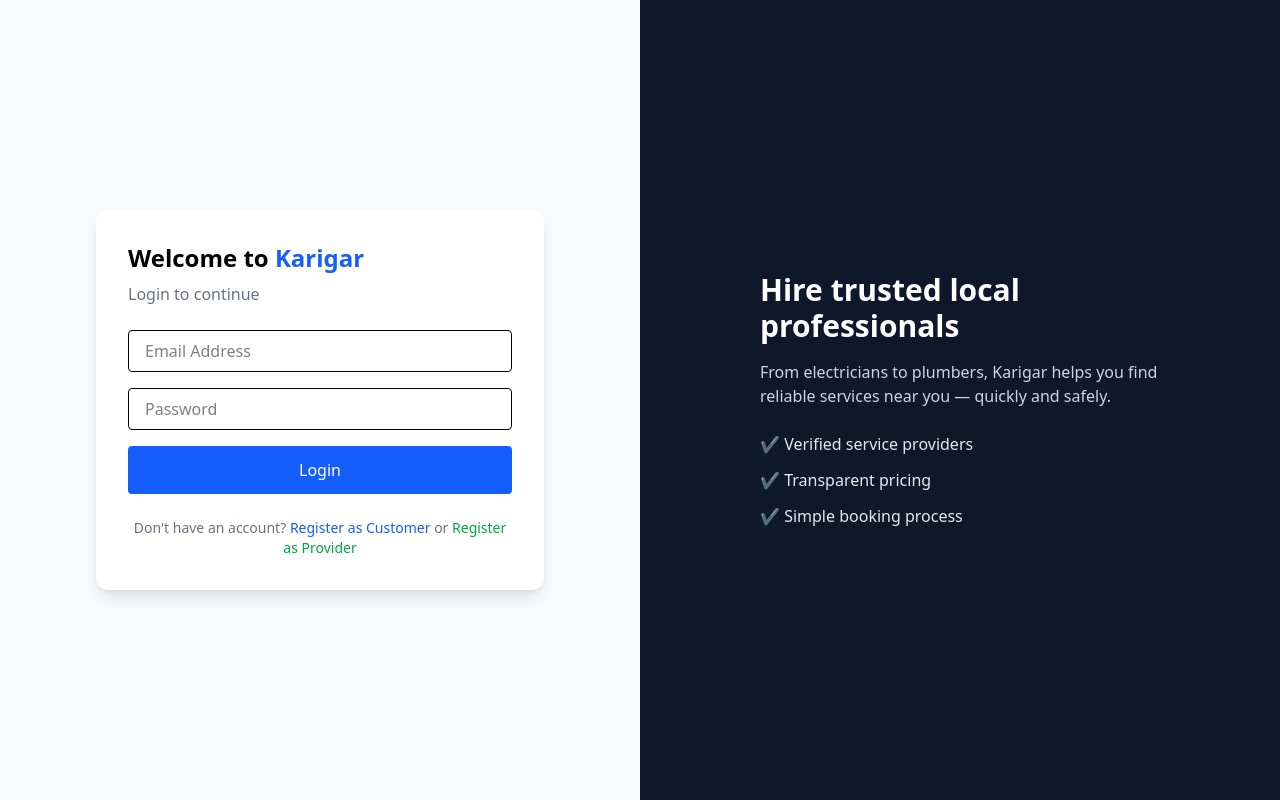
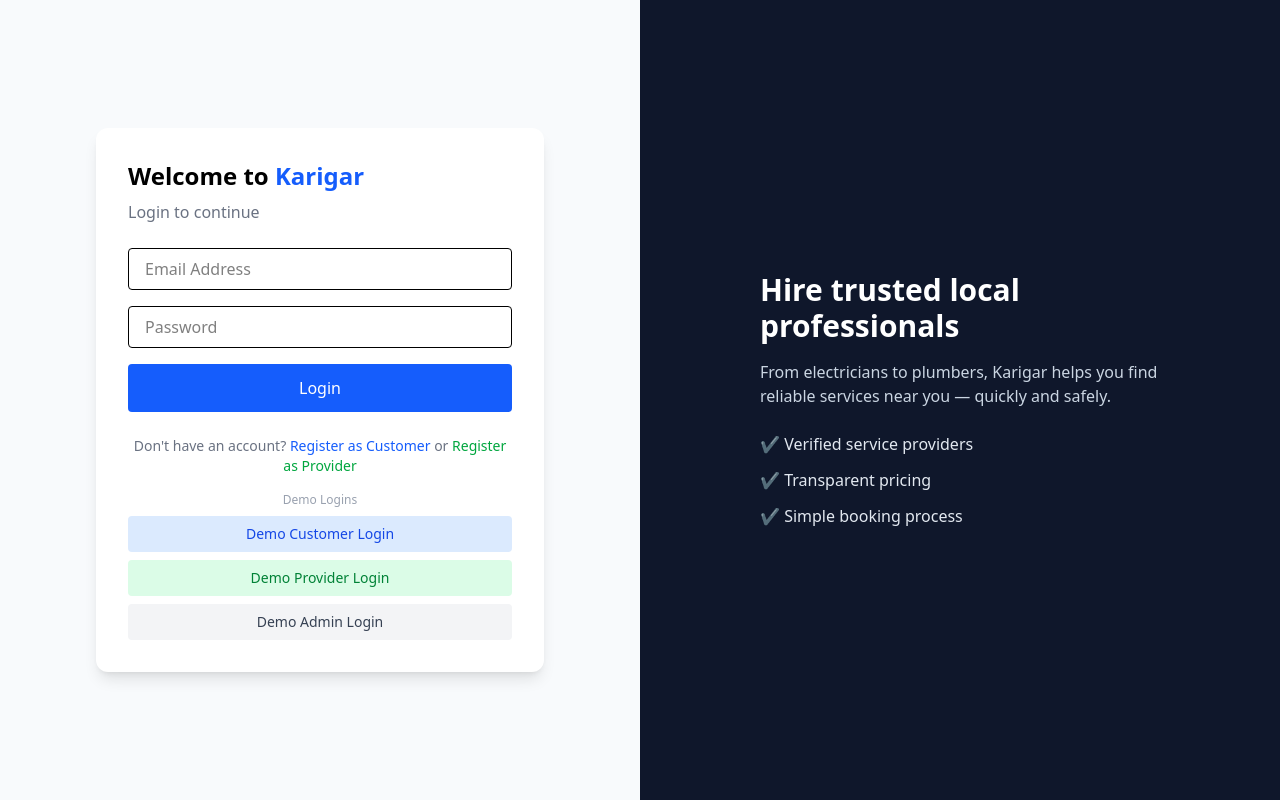
Before and after one commit to Web-Hackathon-2025/boys-unfiltered, a React (Vite) app in the folder frontend/: page /login in a window 1280 px wide. Built offline with nearby package versions, Linux system fonts and the light colour scheme.

Commit message:
Demo users

```diff
--- a/frontend/src/context/AuthContext.jsx
+++ b/frontend/src/context/AuthContext.jsx
@@ -48,8 +48,33 @@ export const AuthProvider = ({ children }) => {
     // Optionally call logout API
   };
 
+  const demoLogin = (role) => {
+    if (role === "provider") {
+      setUser({
+        id: 1,
+        email: "provider@example.com",
+        role: "provider",
+        name: "Muhammad Ali",
+      });
+    } else if (role === "customer") {
+      setUser({
+        id: 101,
+        email: "customer@example.com",
+        role: "customer",
+        name: "Rohan Singh",
+      });
+    } else if (role === "admin") {
+      setUser({
+        id: 999,
+        email: "admin@example.com",
+        role: "admin",
+        name: "Admin User",
+      });
+    }
+  };
+
   return (
-    <AuthContext.Provider value={{ user, login, logout, loading }}>
+    <AuthContext.Provider value={{ user, login, logout, demoLogin, loading }}>
       {children}
     </AuthContext.Provider>
   );
--- a/frontend/src/pages/auth/Login.jsx
+++ b/frontend/src/pages/auth/Login.jsx
@@ -3,7 +3,7 @@ import { useNavigate, Link } from "react-router-dom";
 import { useAuth } from "../../context/AuthContext";
 
 export default function Login() {
-  const { login } = useAuth();
+  const { login, demoLogin } = useAuth();
   const navigate = useNavigate();
   const [formData, setFormData] = useState({
     email: "",
@@ -32,6 +32,11 @@ export default function Login() {
     } finally {
       setLoading(false);
     }
+  };
+
+  const handleDemoLogin = (role) => {
+    demoLogin(role);
+    navigate(`/${role}`);
   };
 
   return (
@@ -94,6 +99,30 @@ export default function Login() {
               Register as Provider
             </Link>
           </div>
+
+          <div className="mt-4">
+            <p className="text-center text-xs text-gray-400 mb-2">Demo Logins</p>
+            <div className="space-y-2">
+              <button
+                onClick={() => handleDemoLogin("customer")}
+                className="w-full bg-blue-100 hover:bg-blue-200 text-blue-700 py-2 rounded text-sm font-medium"
+              >
+                Demo Customer Login
+              </button>
+              <button
+                onClick={() => handleDemoLogin("provider")}
+                className="w-full bg-green-100 hover:bg-green-200 text-green-700 py-2 rounded text-sm font-medium"
+              >
+                Demo Provider Login
+              </button>
+              <button
+                onClick={() => handleDemoLogin("admin")}
+                className="w-full bg-gray-100 hover:bg-gray-200 text-gray-700 py-2 rounded text-sm font-medium"
+              >
+                Demo Admin Login
+              </button>
+            </div>
+          </div>
         </div>
       </div>
 
```
